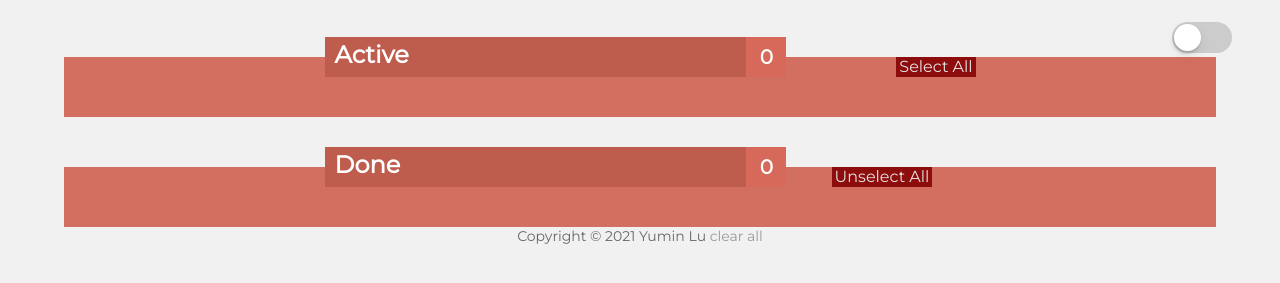
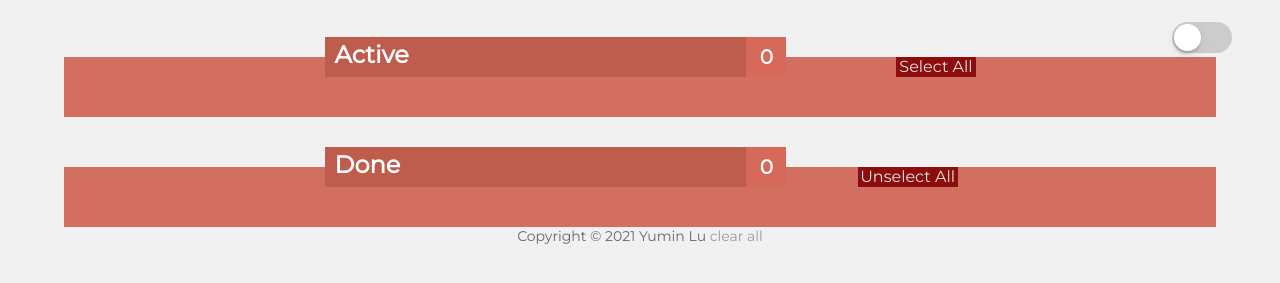
Before and after one commit to MatrixTZuZT/TodoList, a plain HTML site: page index.html in a window 1280 px wide. Shown: the part 43-326 px from the top of the page. Drawn offline with Linux system fonts and the light colour scheme.

```diff
--- a/dark.css
+++ b/dark.css
@@ -146,7 +146,7 @@
     text-align: center;
     color: rgb(228, 228, 228);
     background-color: rgb(141, 12, 12);
-    left: 65%;
+    left: 67%;
     transition: all .3s ease-in-out;
 }
 
--- a/light.css
+++ b/light.css
@@ -145,7 +145,7 @@
     text-align: center;
     color: rgb(228, 228, 228);
     background-color: rgb(141, 12, 12);
-    left: 65%;
+    left: 67%;
     transition: all .3s ease-in-out;
 }
 
```
Also changed, not shown: 1 other file.
